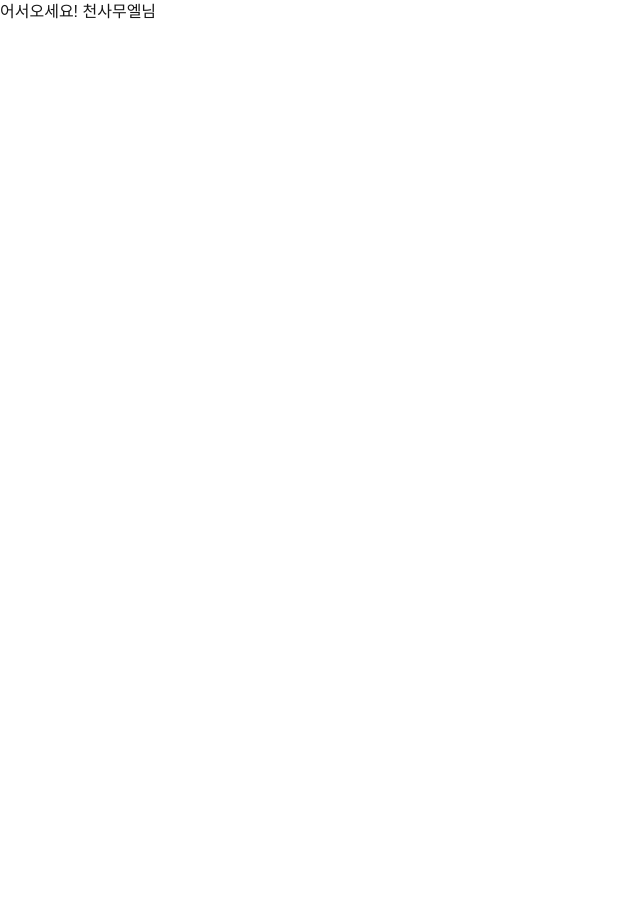
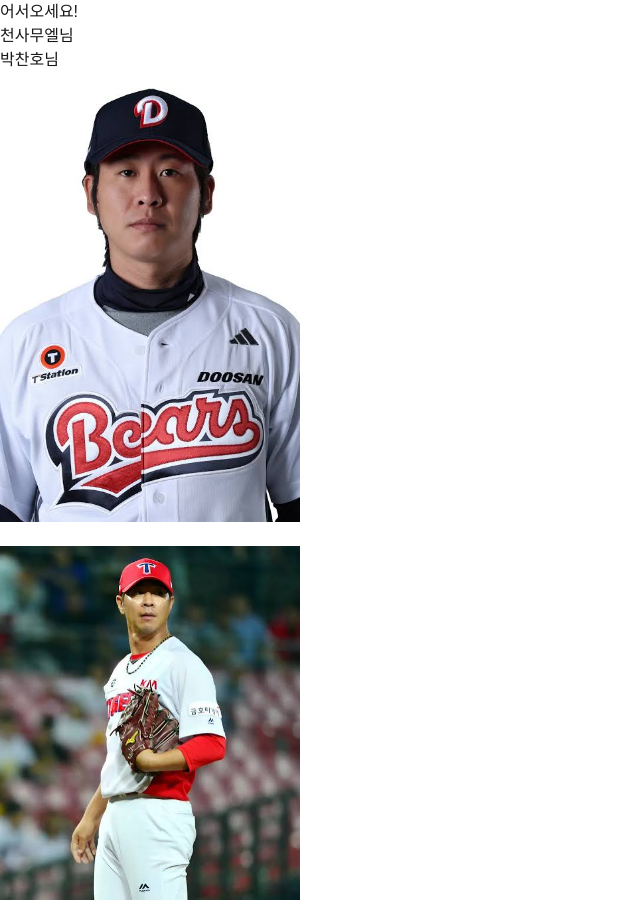
Before and after one commit to skfkfkvlrm/ai-vibe-frontend, a Next.js app in the folder hello-nextjs/: page / in a window 1280 px wide. Shown: the whole page, without its empty margins (0-640 px from the left). Before the commit the page ends 800 px from the top, so only its background shows below. Built offline with nearby package versions, Linux system fonts and the light colour scheme.

Commit message:
feat: add home, about, and profile pages with assets

```diff
--- /dev/null
+++ b/hello-nextjs/app/about/page.tsx
@@ -0,0 +1,7 @@
+export default function About() {
+    return (
+        <div>
+            <h1>홈페이지 소개</h1>
+        </div>
+    );
+}
--- a/hello-nextjs/app/page.tsx
+++ b/hello-nextjs/app/page.tsx
@@ -1,9 +1,18 @@
 import Image from "next/image";
 
 export default function Home() {
-  return <div>
-    <h1>어서오세요!
-      <span> 천사무엘님</span>
-    </h1>
-  </div>
+  return (
+    <div>
+      <h1>어서오세요!
+        <p>천사무엘님</p>
+        <p>박찬호님</p>
+        <img src="park.jpg" width={300} /><br />
+        <div>
+          <p>
+            <img src="lim.jpg" width={300} />
+          </p>
+        </div>
+      </h1>
+    </div>
+  );
 }
--- /dev/null
+++ b/hello-nextjs/app/proflie/page.tsx
@@ -0,0 +1,7 @@
+export default function Profile() {
+    return (
+        <div>
+            <h1>주인장 소개</h1>
+        </div>
+    );
+}
```
Also changed, not shown: hello-nextjs/public/lim.jpg (added), hello-nextjs/public/park.jpg (added).
